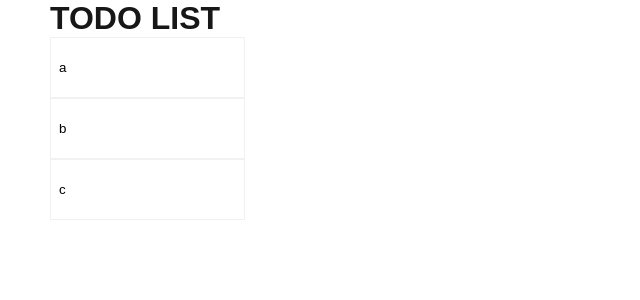
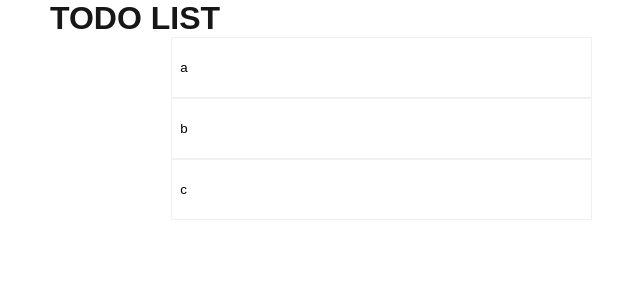
Before and after one commit to bhoffmann1128/todo, a Next.js app in the folder todolist/: page / in a window 1280 px wide. Shown: the top 300 px of the page, without its empty margins (78-718 px from the left). Built offline with nearby package versions, Linux system fonts and the light colour scheme.

Commit message:
added handle to listItem, functions to add list Item and delete List Items

```diff
--- a/todolist/app/components/ListContainer/ListContainer.tsx
+++ b/todolist/app/components/ListContainer/ListContainer.tsx
@@ -37,11 +37,12 @@
     };
 
     const handleListItemAdd = () => {
-        console.log("Add");
+        setItems([...items, {id: uuidv4(), content: "New Item"}]);
     };
 
-    const handleListItemDelete = () => {
-        console.log("Delete");
+    const handleListItemDelete = (id:string) => {
+      console.log("DELETE ID",id);
+      setItems(items.filter(item => item.id !== id));
     };
 
     const handleContentChange = (id: string, newContent: string) => {
--- a/todolist/app/components/ListItem/ListItem.tsx
+++ b/todolist/app/components/ListItem/ListItem.tsx
@@ -13,7 +13,7 @@
     onDragOver?: (e: DragEvent<HTMLDivElement>) => void,
     onDrop?: (e: DragEvent<HTMLDivElement>) => void,
     handleAdd?: () => void,
-    handleDelete?: () => void,
+    handleDelete?: (id:string) => void,
     handleContentChange?: (id: string, value: string) => void
 }
 
@@ -39,6 +39,9 @@
             onDragOver={onDragOver}
             onDrop={onDrop}
         >
+            <div className="list-item__handle">
+                <button className="list-item__handle-button"><MoveIcon /></button>
+            </div>
             <input
                 className="list-item__input"
                 type="text"
@@ -47,7 +50,7 @@
             />
             <div className="list-item__actions">
                 <button onClick={handleAdd} className="list-item__handle"><AddIcon /></button>
-                <button onClick={handleDelete} className="list-item__handle"><DeleteIcon /></button>
+                <button onClick={()=>handleDelete?.(id)} className="list-item__handle"><DeleteIcon /></button>
             </div>
         </div>
     )
```
